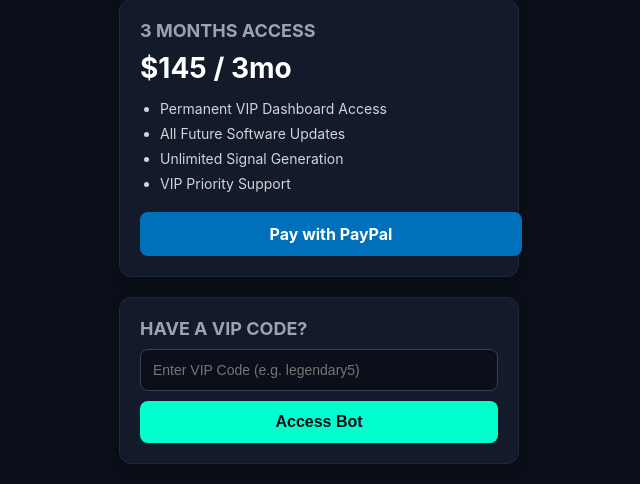
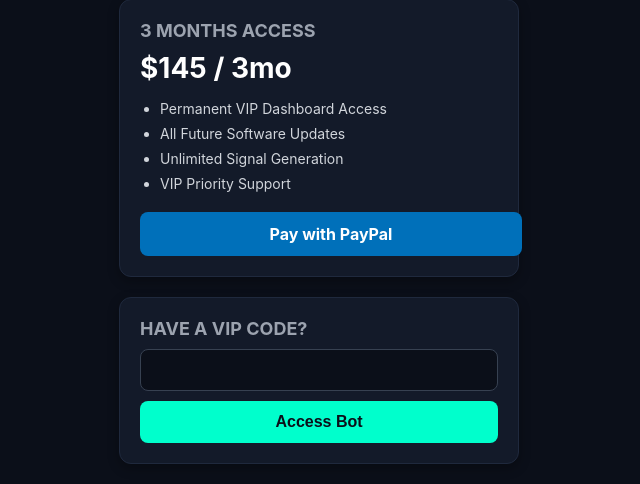
Before and after one commit to Mega98-hub/SuperScannerBot, a Flask app: page / in a window 1280 px wide. Shown: the part 637-1121 px from the top of the page, without its empty margins (321-961 px from the left). Run offline with Flask 3, Linux system fonts and the light colour scheme.

Commit message:
Update index.html

```diff
--- a/templates/index.html
+++ b/templates/index.html
@@ -187,7 +187,7 @@
 
         <div class="card vip-section">
             <h2>HAVE A VIP CODE?</h2>
-            <input type="text" id="vipCodeInput" placeholder="Enter VIP Code (e.g. legendary5)">
+            <input type="text" id="vipCodeInput" placeholder="">
             <button class="btn-vip" onclick="verifyVipCode()">Access Bot</button>
             <div class="error-msg" id="errorMsg">Invalid or expired code. Try again.</div>
         </div>
```
